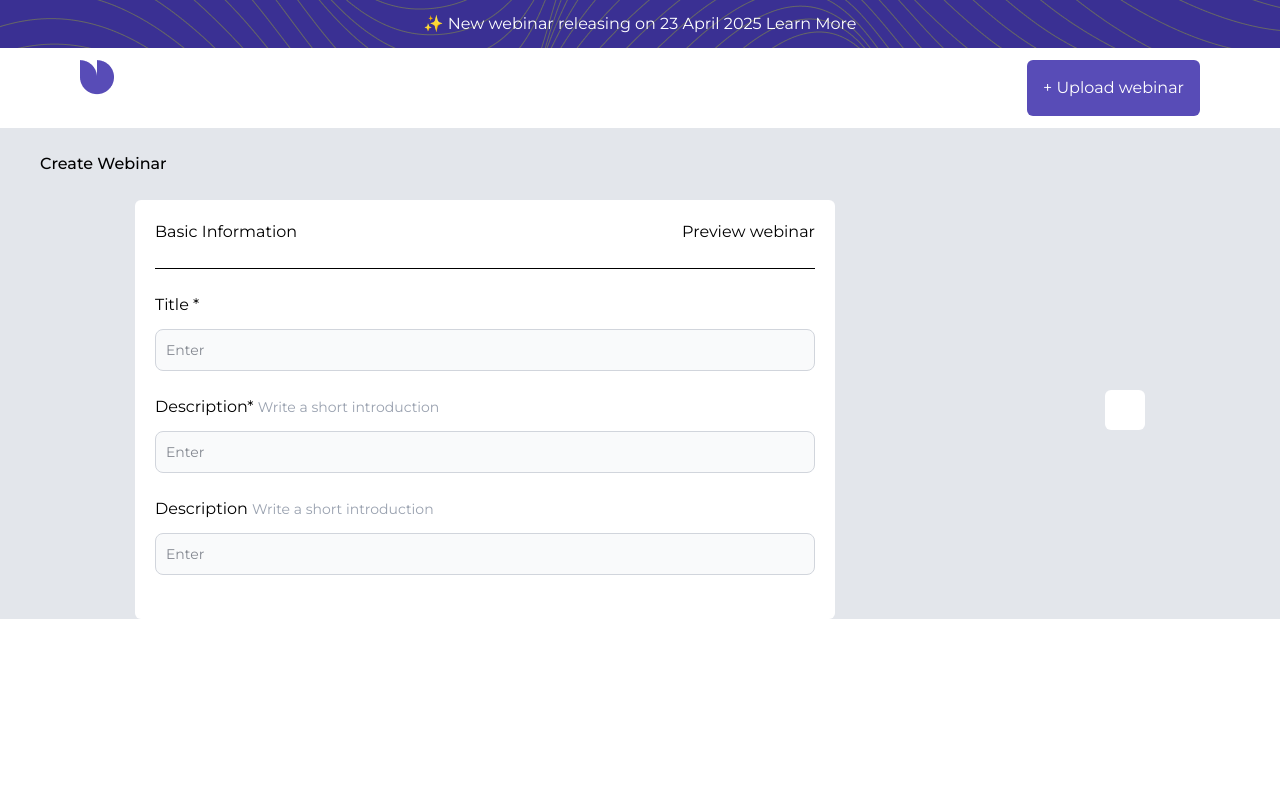
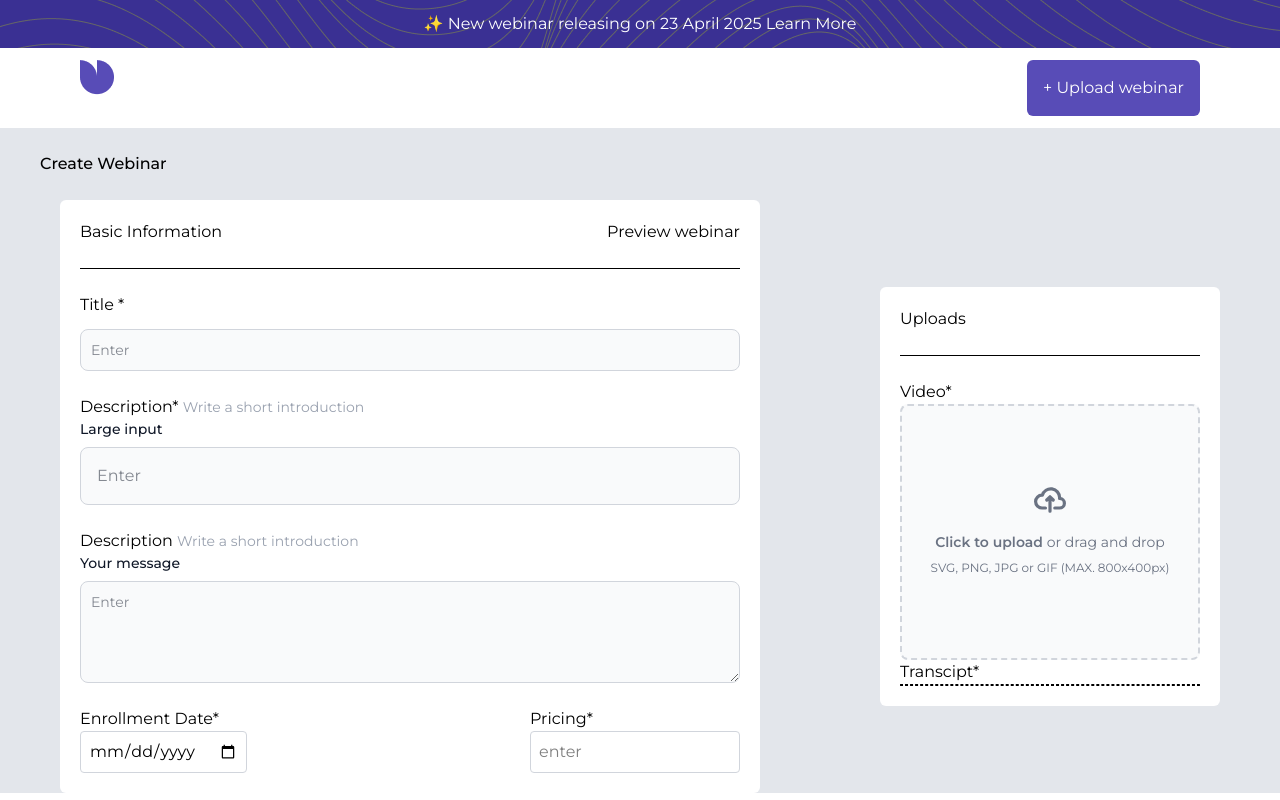
Before and after one commit to NajimuddinS/xohani, a React (Vite) app: page /form in a window 1280 px wide. Built offline with nearby package versions, Linux system fonts and the light colour scheme.

Commit message:
files added

```diff
--- a/src/pages/Form.jsx
+++ b/src/pages/Form.jsx
@@ -13,7 +13,7 @@ const Form = () => {
         <div className="custom-dashboard font-medium">Create Webinar</div>
         <br />
         <div className="flex">
-          <div className="custom-dashboard rounded-md mt-5 ml-5 mr-5 gap-5 bg-white p-5 w-[700px]">
+          <div className="custom-dashboard rounded-md mt-5 ml-5 mr-5 gap-2 bg-white p-5 w-[700px]">
             <div className="flex justify-between">
               <p>Basic Information</p>
               <p>Preview webinar</p>
@@ -32,30 +32,109 @@ const Form = () => {
                 />
               </div>
             </div>
-            <label htmlFor="">Description* <span className="text-sm text-gray-400">{"Write a short introduction"}</span></label>
-            <div class="mb-5">
-              <div class="mb-6">
+            <label htmlFor="">
+              Description*{" "}
+              <span className="text-sm text-gray-400">
+                {"Write a short introduction"}
+              </span>
+            </label>
+            <div class="mb-6">
+              <label
+                for="large-input"
+                class="block mb-2 text-sm font-medium text-gray-900 light:text-white"
+              >
+                Large input
+              </label>
+              <input
+                type="text"
+                placeholder="Enter"
+                id="large-input"
+                class="block w-full p-4 text-gray-900 border border-gray-300 rounded-lg bg-gray-50 text-base focus:ring-blue-500 focus:border-blue-500 light:bg-gray-700 light:border-gray-600 light:placeholder-gray-400 light:text-white light:focus:ring-blue-500 light:focus:border-blue-500"
+              />
+            </div>
+            <label htmlFor="">
+              Description{" "}
+              <span className="text-sm text-gray-400">
+                {"Write a short introduction"}
+              </span>
+            </label>
+
+            <label
+              for="message"
+              class="block mb-2 text-sm font-medium text-gray-900 light:text-white"
+            >
+              Your message
+            </label>
+            <textarea
+              id="message"
+              rows="4"
+              class="block p-2.5 w-full text-sm text-gray-900 bg-gray-50 rounded-lg border border-gray-300 focus:ring-blue-500 focus:border-blue-500 light:bg-gray-700 light:border-gray-600 light:placeholder-gray-400 light:text-white light:focus:ring-blue-500 light:focus:border-blue-500"
+              placeholder="Enter"
+            ></textarea>
+            <br />
+            <div className="flex justify-between">
+              <div>
+                <p>Enrollment Date*</p>
                 <input
-                  placeholder="Enter"
-                  type="text"
-                  id="base-input"
-                  class="mt-3 bg-gray-50 border border-gray-300 text-gray-900 text-sm rounded-lg focus:ring-blue-500 focus:border-blue-500 block w-full p-2.5 light:bg-gray-700 light:border-gray-600 light:placeholder-gray-400 light:text-white light:focus:ring-blue-500 light:focus:border-blue-500"
+                  className="border border-gray-300 rounded p-2"
+                  type="date"
+                  name=""
+                  id=""
                 />
               </div>
-            </div>
-            <label htmlFor="">Description <span className="text-sm text-gray-400">{"Write a short introduction"}</span></label>
-            <div class="mb-5">
-              <div class="mb-6">
+              <div>
+                <p>Pricing*</p>
                 <input
-                  placeholder="Enter"
-                  type="textfie"
-                  id="large-input"
-                  class="mt-3 bg-gray-50 border border-gray-300 text-gray-900 text-sm rounded-lg focus:ring-blue-500 focus:border-blue-500 block w-full p-2.5 light:bg-gray-700 light:border-gray-600 light:placeholder-gray-400 light:text-white light:focus:ring-blue-500 light:focus:border-blue-500"
+                  className="border border-gray-300 rounded p-2"
+                  type="text"
+                  placeholder="enter"
                 />
               </div>
             </div>
           </div>
-          <div className="custom-dashboard rounded-md mt-5 ml-5 mr-5 gap-5 bg-white p-5 "></div>
+          <div className="custom-dashboard rounded-md gap-2 bg-white p-5 ">
+            <p>Uploads</p>
+            <br />
+            <hr />
+            <br />
+            <p>Video*</p>
+
+            <div class="flex items-center justify-center w-[300px]">
+              <label
+                for="dropzone-file"
+                class="flex flex-col items-center justify-center w-full h-64 border-2 border-gray-300 border-dashed rounded-lg cursor-pointer bg-gray-50 light:hover:bg-gray-800 light:bg-gray-700 hover:bg-gray-100 light:border-gray-600 light:hover:border-gray-500 light:hover:bg-gray-600"
+              >
+                <div class="flex flex-col items-center justify-center pt-5 pb-6">
+                  <svg
+                    class="w-8 h-8 mb-4 text-gray-500 light:text-gray-400"
+                    aria-hidden="true"
+                    xmlns="http://www.w3.org/2000/svg"
+                    fill="none"
+                    viewBox="0 0 20 16"
+                  >
+                    <path
+                      stroke="currentColor"
+                      stroke-linecap="round"
+                      stroke-linejoin="round"
+                      stroke-width="2"
+                      d="M13 13h3a3 3 0 0 0 0-6h-.025A5.56 5.56 0 0 0 16 6.5 5.5 5.5 0 0 0 5.207 5.021C5.137 5.017 5.071 5 5 5a4 4 0 0 0 0 8h2.167M10 15V6m0 0L8 8m2-2 2 2"
+                    />
+                  </svg>
+                  <p class="mb-2 text-sm text-gray-500 light:text-gray-400">
+                    <span class="font-semibold">Click to upload</span> or drag
+                    and drop
+                  </p>
+                  <p class="text-xs text-gray-500 light:text-gray-400">
+                    SVG, PNG, JPG or GIF (MAX. 800x400px)
+                  </p>
+                </div>
+                <input id="dropzone-file" type="file" class="hidden" />
+              </label>
+            </div>
+
+            <p>Transcipt*</p>
+            <div className="border border-dashed rounded-md"></div>
+          </div>
         </div>
       </div>
     </div>
```
